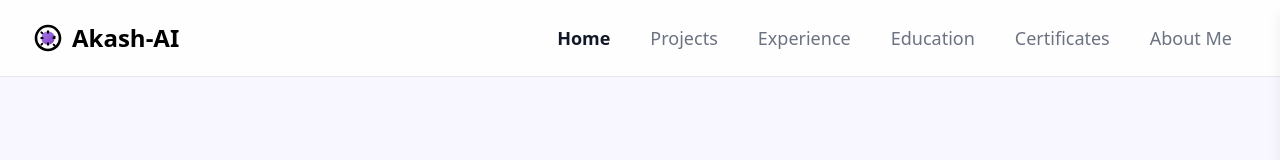
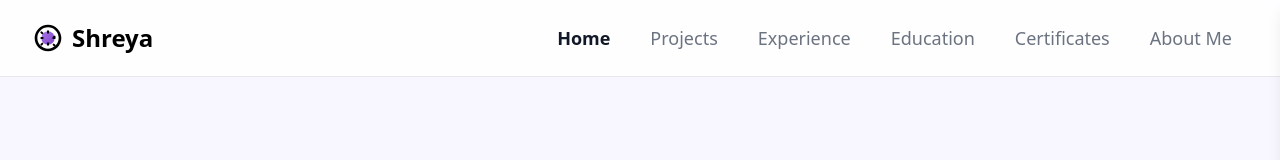
Before and after one commit to quantifyrisk-shreya12/quantrisk-page, a React (Vite) app: page / in a window 1280 px wide. Shown: the top 160 px of the page. Built offline with nearby package versions, Linux system fonts and the light colour scheme.

Commit message:
changed Akash-AI whereever it was written and add my picture

```diff
--- a/components/FooterNew.tsx
+++ b/components/FooterNew.tsx
@@ -23,7 +23,7 @@ const FooterNew = React.forwardRef<HTMLElement, FooterNewProps>(({ navigateTo },
             <div className="flex items-center gap-4 mt-6">
               <a href="#" aria-label="Github" className="text-gray-500 hover:text-indigo-600 transition-colors"><GithubIcon className="w-6 h-6" /></a>
               <a href="#" aria-label="LinkedIn" className="text-gray-500 hover:text-indigo-600 transition-colors"><LinkedinIcon className="w-6 h-6" /></a>
-              <a href="mailto:contact@akash-ai.com" aria-label="Email" className="text-gray-500 hover:text-indigo-600 transition-colors"><EnvelopeIcon className="w-6 h-6" /></a>
+              <a href="mailto:shreya.9253@gmail.com" aria-label="Email" className="text-gray-500 hover:text-indigo-600 transition-colors"><EnvelopeIcon className="w-6 h-6" /></a>
             </div>
           </div>
 
--- a/components/Logo.tsx
+++ b/components/Logo.tsx
@@ -18,6 +18,6 @@ export const Logo: React.FC<LogoProps> = ({ dark = false, navigateTo }) => (
             </linearGradient>
         </defs>
     </svg>
-    <span className={`text-2xl font-bold ${dark ? 'text-black' : 'text-white'}`}>Akash-AI</span>
+    <span className={`text-2xl font-bold ${dark ? 'text-black' : 'text-white'}`}>Shreya</span>
   </button>
 );
--- a/components/WeavingIntelligence.tsx
+++ b/components/WeavingIntelligence.tsx
@@ -12,7 +12,7 @@ const WeavingIntelligence: React.FC<WeavingIntelligenceProps> = ({ navigateTo })
       <div className="mb-8 flex justify-center">
         <img
           src="https://picsum.photos/seed/akash/400/400"
-          alt="Akash - AI/ML Engineer"
+          alt="Shreya - Financial Analytics & AI Specialist"
           className="w-48 h-48 md:w-56 md:h-56 rounded-full object-cover border-4 border-white shadow-xl"
           referrerPolicy="no-referrer"
         />
```
Also changed, not shown: assets/shreya_foto.jpg (added).
